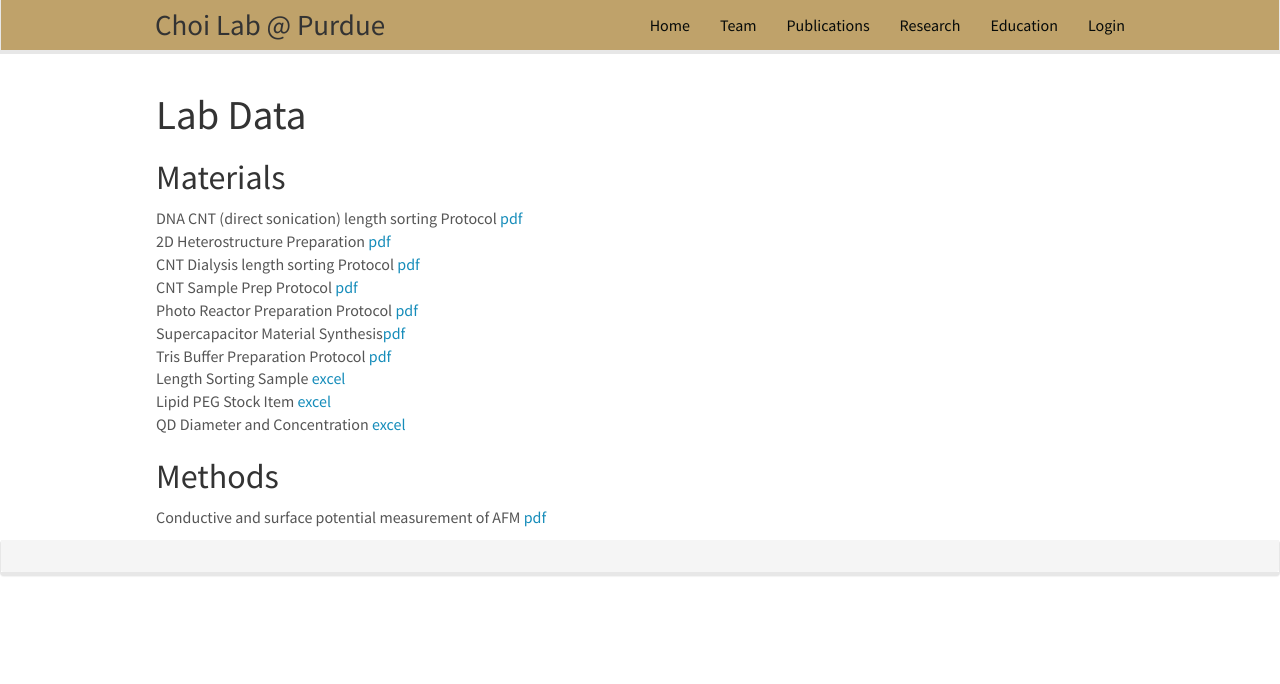
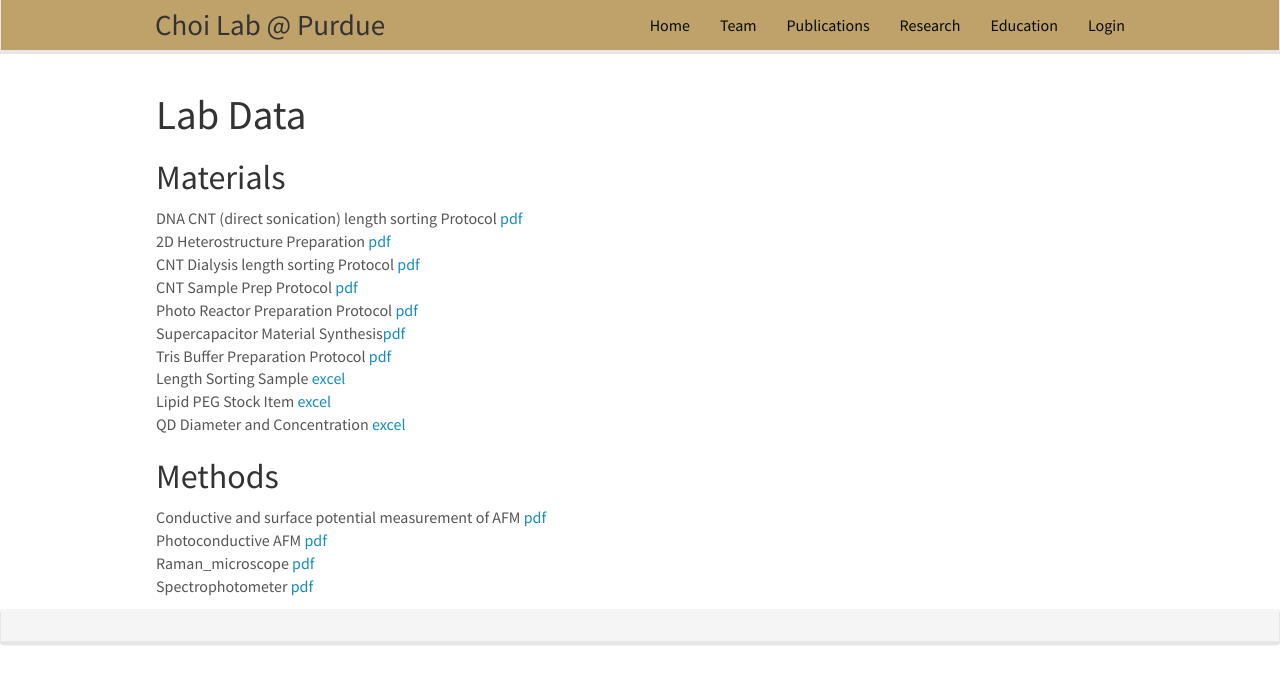
Before and after one commit to choidnalab/choidnalab.github.io, a Jekyll site: the page built from _pages/labdata.md, in a window 1280 px wide. Shown: the top 684 px of the page. Built offline with Jekyll 4.4.1, drawn with Linux system fonts in a browser that asks for light colours; nearby versions of some CDN libraries.

Commit message:
Update labdata.md

```diff
--- a/_pages/labdata.md
+++ b/_pages/labdata.md
@@ -23,3 +23,6 @@ QD Diameter and Concentration <a href="{{ site.url }}{{ site.baseurl }}/images/l
 ## Methods
 
 Conductive and surface potential measurement of AFM <a href="{{ site.url }}{{ site.baseurl }}/images/labdata/Conductive_and_surface_potential_measurement_of_AFM.pdf">pdf</a><br>
+Photoconductive AFM <a href="{{ site.url }}{{ site.baseurl }}/images/labdata/photoconductive_AFM.pdf">pdf</a><br>
+Raman_microscope <a href="{{ site.url }}{{ site.baseurl }}/images/labdata/Raman_microscope.pdf">pdf</a><br>
+Spectrophotometer <a href="{{ site.url }}{{ site.baseurl }}/images/labdata/Spectrophotometer.pdf">pdf</a><br>
```
